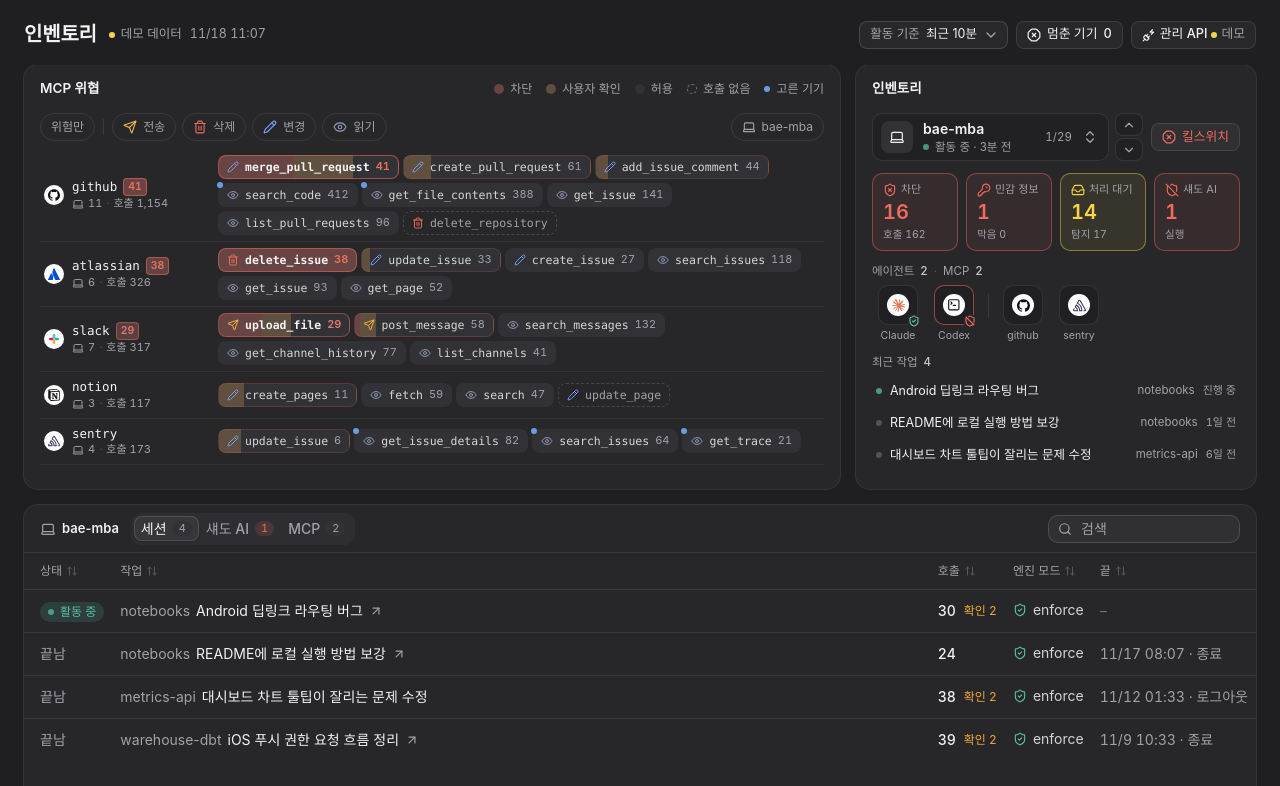
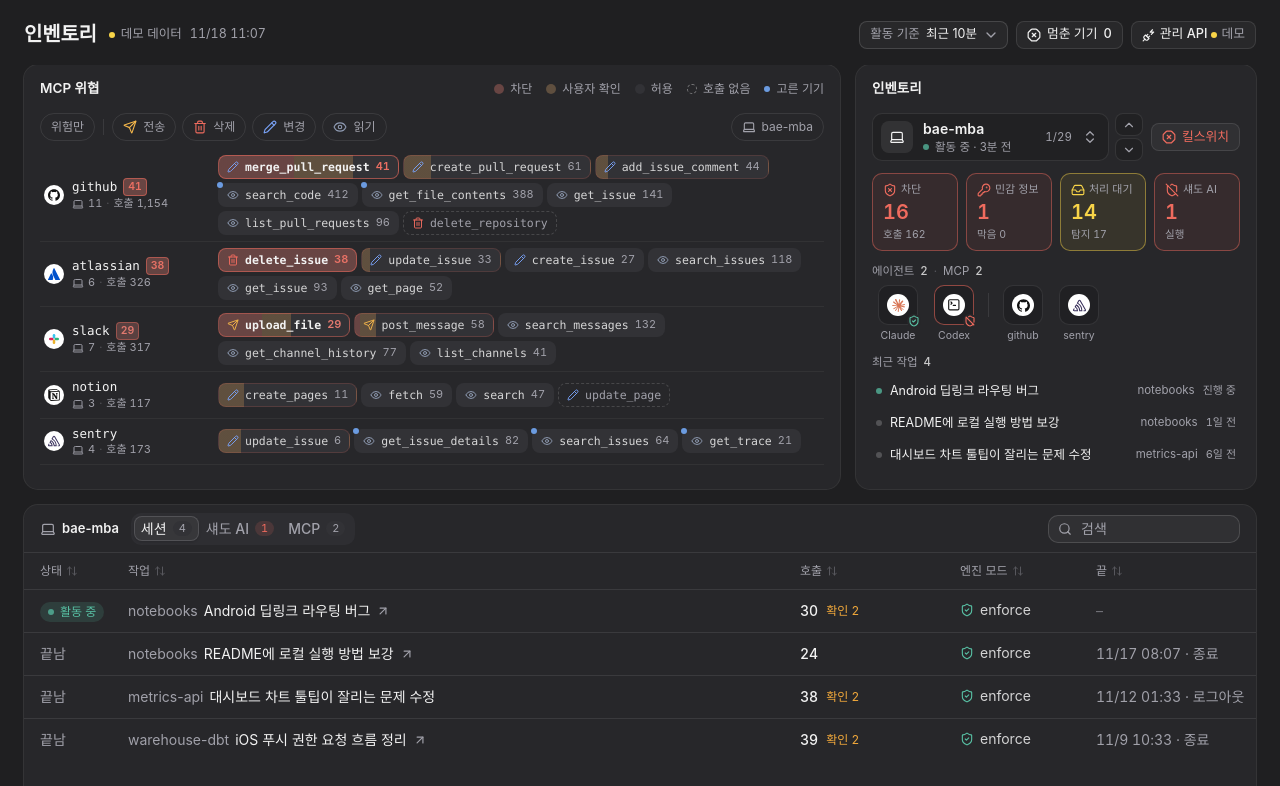
Before and after one commit to BobWithHuman/withhuman-viewer, a React (Vite) app in the folder web/console/: page / in a window 1280 px wide. Shown: the top 786 px of the page. Built offline with nearby package versions, Linux system fonts and the light colour scheme.

Commit message:
fix(admin): a table's short columns keep their width and its text columns split what is left, so headings no longer run into each other in the app

```diff
--- a/web/console/src/kit/index.tsx
+++ b/web/console/src/kit/index.tsx
@@ -192,8 +192,8 @@ export function Empty({ children = "없음" }: { children?: ReactNode }) {
 // ---------------------------------------------------------------- the table
 /** A sortable table over shadcn's Table; a row can be pressed. Its columns give way to the
  * width there is: one made wide (180px or more) or given no width holds text and takes a share of
- * what is left, as large as its width, its text cut short at the end; any other is as wide as
- * what it holds, up to its width. So the table never runs past its side. */
+ * what the others leave, as large as its width, its text cut short at the end; any other keeps
+ * its width. So the table never runs past its side. */
 export function DataTable<T>({ columns, rows, onRow, picked, initialSort, dense }: {
   columns: ColumnDef<T>[]; rows: T[]; onRow?: (row: T) => void; picked?: (row: T) => boolean; initialSort?: SortingState; dense?: boolean;
 }) {
@@ -203,9 +203,14 @@ export function DataTable<T>({ columns, rows, onRow, picked, initialSort, dense
   const grows = (c: ColumnDef<T>) => { const w = widthOf(c); return w === undefined || w >= 180; };
   const shareOf = (c: ColumnDef<T>) => widthOf(c) ?? 260;
   const total = columns.filter(grows).reduce((a, c) => a + shareOf(c), 0) || 1;
-  const head = (c: ColumnDef<T>) => (grows(c) ? { width: `${(shareOf(c) / total) * 100}%` } : { width: 1 });
+  // The short columns keep their width; the text ones split what is left between them, so the
+  // widths add up to the table's in every browser.
+  const fixed = columns.filter((c) => !grows(c)).reduce((a, c) => a + (widthOf(c) ?? 0), 0);
+  const head = (c: ColumnDef<T>) => (grows(c)
+    ? { width: `calc((100% - ${fixed}px) * ${shareOf(c) / total})` }
+    : { width: widthOf(c) });
   return (
-    <Table>
+    <Table className="table-fixed">
       <TableHeader className="sticky top-0 z-10 bg-card">
         {table.getHeaderGroups().map((g) => (
           <TableRow key={g.id} className="hover:bg-transparent">
@@ -231,9 +236,7 @@ export function DataTable<T>({ columns, rows, onRow, picked, initialSort, dense
             {r.getVisibleCells().map((c) => {
               const def = c.column.columnDef;
               const content = flexRender(def.cell, c.getContext());
-              return grows(def)
-                ? <TableCell key={c.id} className={cn("max-w-0 truncate", dense ? "py-1.5" : "py-2.5")}>{content}</TableCell>
-                : <TableCell key={c.id} className={cn("whitespace-nowrap", dense ? "py-1.5" : "py-2.5")}><div className="truncate" style={{ maxWidth: widthOf(def) }}>{content}</div></TableCell>;
+              return <TableCell key={c.id} className={cn("truncate", dense ? "py-1.5" : "py-2.5")}>{content}</TableCell>;
             })}
           </TableRow>
         ))}
```
Also changed, not shown: 1 other file (tests, documents, lock files or other folders).
